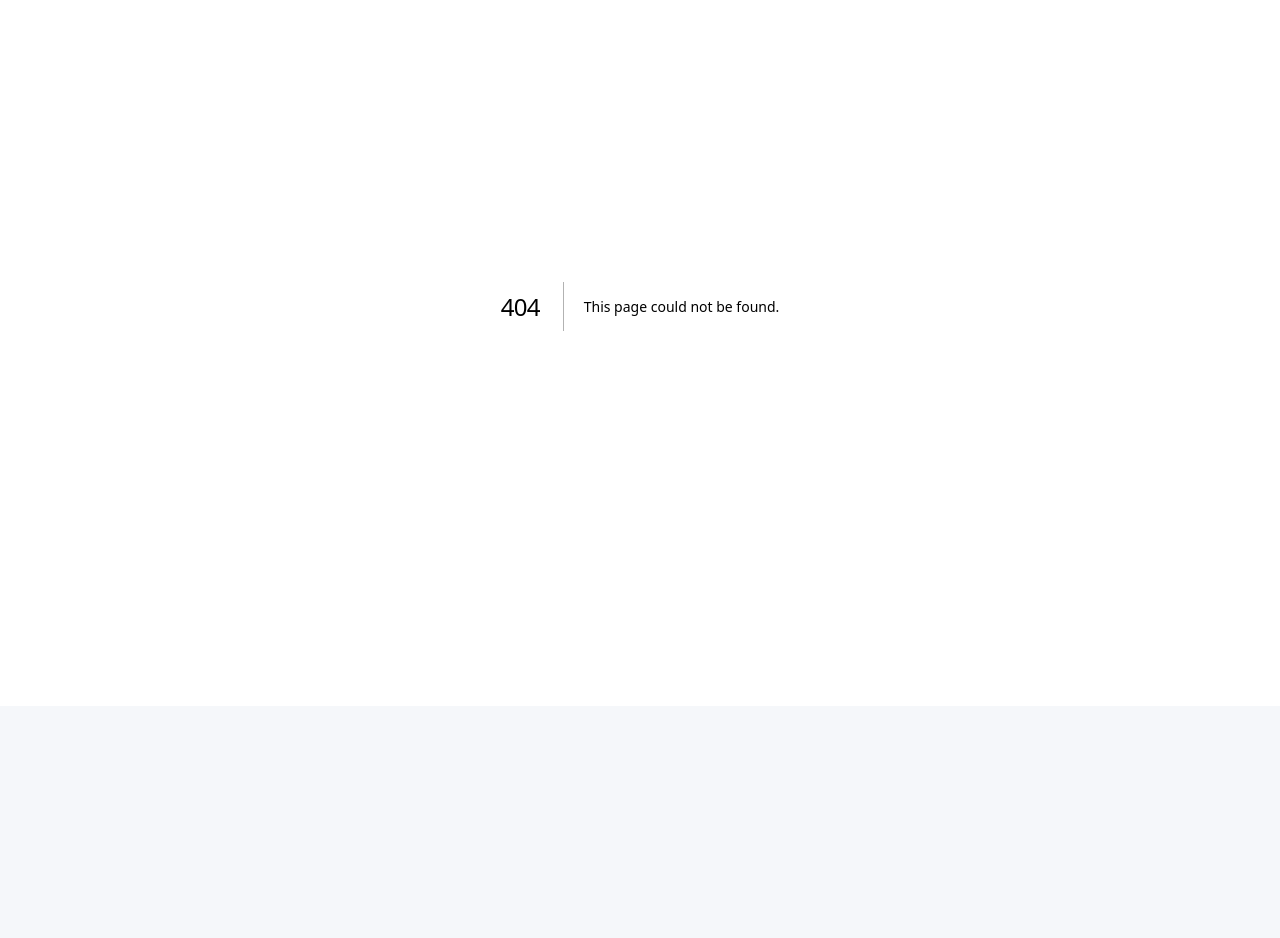
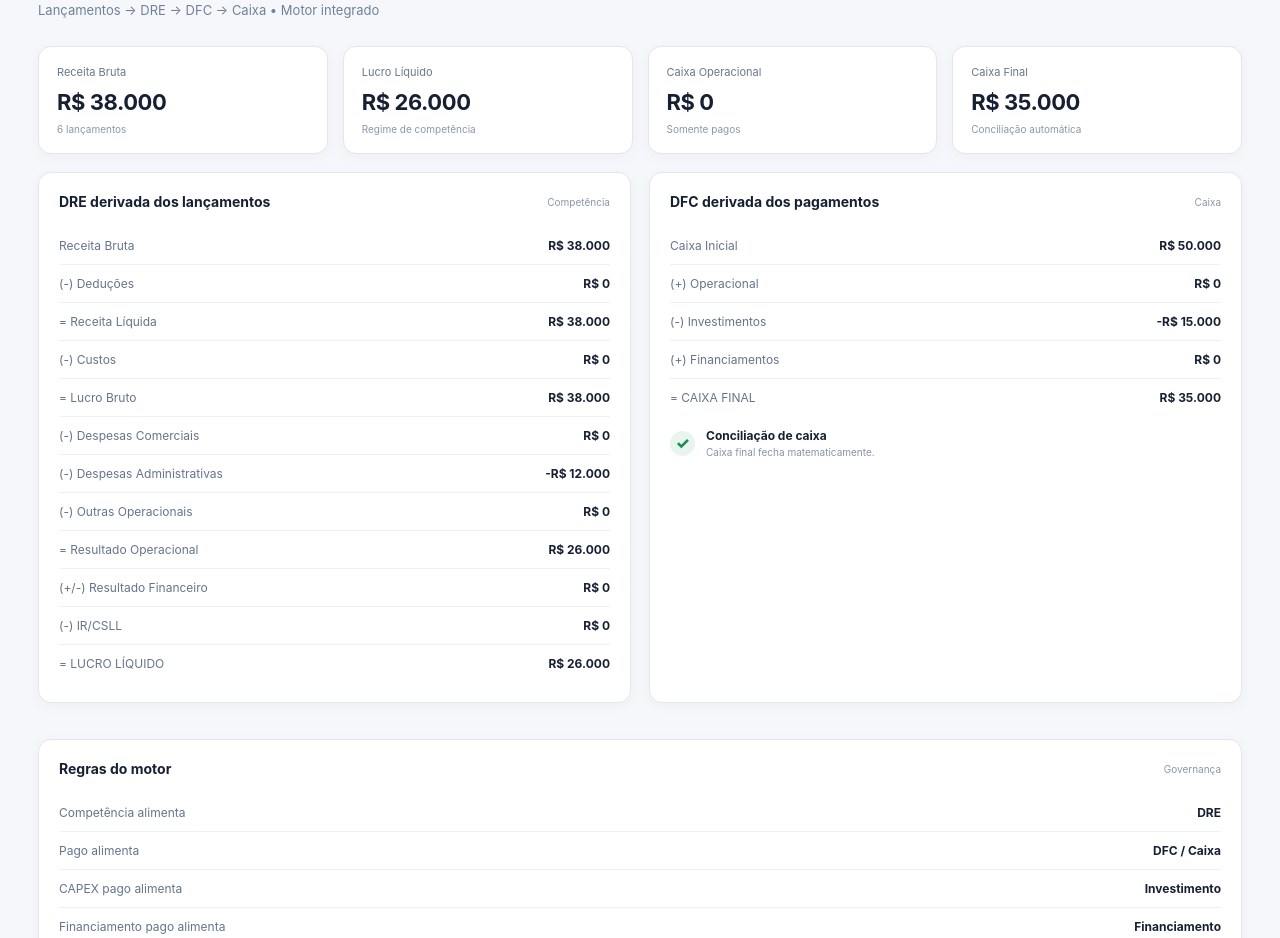
Before and after one commit to cardoso4009-byte/bp-financeiro-bi, a Next.js app: page /integracao in a window 1280 px wide. Before the commit this address had no page. Shown: the part 94-1032 px from the top of the page. Before the commit the page ends 800 px from the top, so only its background shows below. Built offline with nearby package versions, Linux system fonts and the light colour scheme.

Commit message:
feat: add integrated statements view

```diff
--- /dev/null
+++ b/app/integracao/page.tsx
@@ -0,0 +1,42 @@
+'use client'
+
+import { useEffect, useMemo, useState } from 'react'
+import { initialEntries, type FinancialEntry } from '@/lib/lancamentos-data'
+import { buildIntegratedModel } from '@/lib/integrated-model'
+
+const brl = (n:number) => n.toLocaleString('pt-BR',{style:'currency',currency:'BRL',maximumFractionDigits:0})
+
+export default function Integracao(){
+  const [entries,setEntries]=useState<FinancialEntry[]>(initialEntries)
+  useEffect(()=>{ const raw=localStorage.getItem('bp-financeiro-lancamentos'); if(raw) setEntries(JSON.parse(raw)) },[])
+  const m=useMemo(()=>buildIntegratedModel(entries),[entries])
+  const check = m.caixaFinal - (m.caixaInicial+m.caixaOperacional+m.investimentos+m.financiamentos)
+  return <main className="content" style={{marginLeft:0,width:'100%',maxWidth:1500,margin:'0 auto'}}>
+    <header><div><small>CONTROLADORIA FINANCEIRA</small><h1>Integração Financeira</h1><p>Lançamentos → DRE → DFC → Caixa • Motor integrado</p></div><div className="period">Base atual</div></header>
+    <div className="cards">
+      <Card title="Receita Bruta" value={m.receitaBruta} sub={`${m.lancamentos} lançamentos`}/>
+      <Card title="Lucro Líquido" value={m.lucroLiquido} sub="Regime de competência"/>
+      <Card title="Caixa Operacional" value={m.caixaOperacional} sub="Somente pagos"/>
+      <Card title="Caixa Final" value={m.caixaFinal} sub="Conciliação automática"/>
+    </div>
+    <div className="grid">
+      <section className="panel"><div className="panel-title"><h2>DRE derivada dos lançamentos</h2><span>Competência</span></div>
+        <Rows rows={[["Receita Bruta",m.receitaBruta],["(-) Deduções",m.deducoes],["= Receita Líquida",m.receitaLiquida],["(-) Custos",m.custos],["= Lucro Bruto",m.lucroBruto],["(-) Despesas Comerciais",m.despesasComerciais],["(-) Despesas Administrativas",m.despesasAdministrativas],["(-) Outras Operacionais",m.outrasDespesasOperacionais],["= Resultado Operacional",m.resultadoOperacional],["(+/-) Resultado Financeiro",m.resultadoFinanceiro],["(-) IR/CSLL",m.irCsll],["= LUCRO LÍQUIDO",m.lucroLiquido]]}/>
+      </section>
+      <section className="panel"><div className="panel-title"><h2>DFC derivada dos pagamentos</h2><span>Caixa</span></div>
+        <Rows rows={[["Caixa Inicial",m.caixaInicial],["(+) Operacional",m.caixaOperacional],["(-) Investimentos",m.investimentos],["(+) Financiamentos",m.financiamentos],["= CAIXA FINAL",m.caixaFinal]]}/>
+        <div className="check"><i className={check===0?'ok':'bad'}>{check===0?'✓':'!'}</i><div><b>Conciliação de caixa</b><small>{check===0?'Caixa final fecha matematicamente.':'Revisar integração.'}</small></div></div>
+      </section>
+    </div>
+    <section className="panel"><div className="panel-title"><h2>Regras do motor</h2><span>Governança</span></div><div className="rows">
+      <div className="row"><span>Competência alimenta</span><b>DRE</b></div>
+      <div className="row"><span>Pago alimenta</span><b>DFC / Caixa</b></div>
+      <div className="row"><span>CAPEX pago alimenta</span><b>Investimento</b></div>
+      <div className="row"><span>Financiamento pago alimenta</span><b>Financiamento</b></div>
+      <div className="row"><span>Saldo em aberto</span><b>{brl(m.saldoAberto)}</b></div>
+    </div></section>
+    <section className="panel"><div className="panel-title"><h2>Próxima camada</h2><span>BP e Capital de Giro</span></div><div className="note">Para o Balanço Patrimonial deixar de ser demonstrativo, cada lançamento precisará também ter conta contábil e contrapartida (Caixa, Clientes, Estoques, Fornecedores, Imobilizado, Empréstimos, PL etc.). A partir daí o BI poderá montar automaticamente Ativo = Passivo + PL e reconciliar a DFC com o Caixa.</div></section>
+  </main>
+}
+function Card({title,value,sub}:{title:string,value:number,sub:string}){return <div className="card"><span>{title}</span><strong>{brl(value)}</strong><small>{sub}</small></div>}
+function Rows({rows}:{rows:(string|number)[][]}){return <div className="rows">{rows.map(([x,v])=><div className="row" key={x as string}><span>{x}</span><b>{brl(v as number)}</b></div>)}</div>}
```
